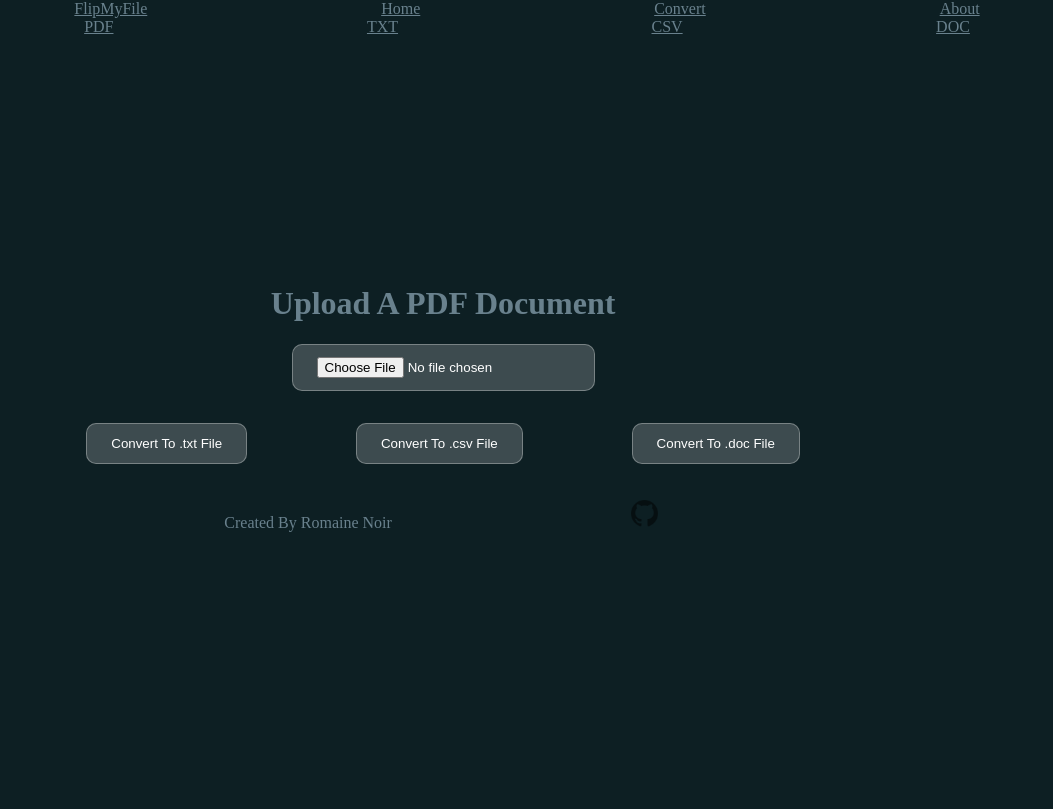
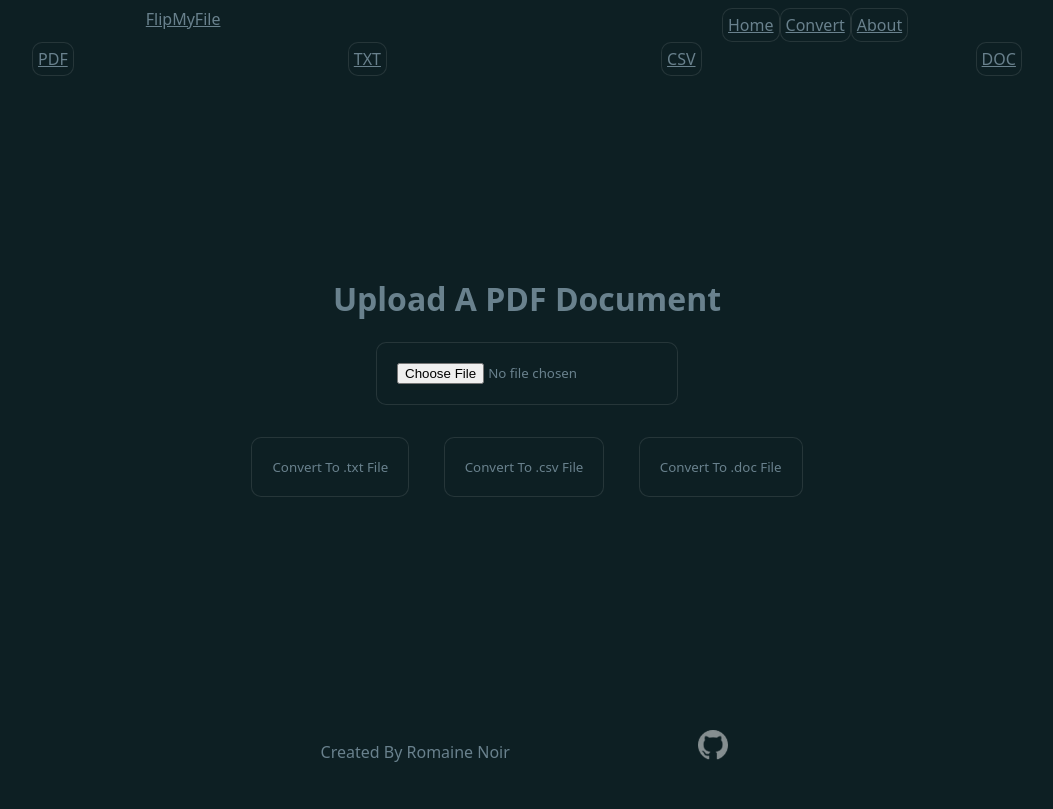
Before and after one commit to romainenoir/file-converter_flask, a Flask app: page /convert/PDF in a window 1280 px wide. Shown: the whole page, without its empty margins (113-1166 px from the left). Before the commit the page ends 532 px from the top, so only its background shows below. Run offline with Flask 3, Linux system fonts and the light colour scheme; some libraries are stand-ins or nearby versions.

Commit message:
refactor: enhance styling and structure of HTML templates and CSS

```diff
--- a/static/style.css
+++ b/static/style.css
@@ -1,31 +1,52 @@
 * {
     background-color: #0D1F23;
     color: #69818D;
+    box-sizing: border-box;
+    font-family: system-ui, -apple-system, BlinkMacSystemFont, 'Segoe UI', Roboto, Oxygen, Ubuntu, Cantarell, 'Open Sans', 'Helvetica Neue', sans-serif
 }
 
 hr {
     opacity: 0;
 }
 
+/*NAVIGATION BAR*/
 .navbar, .convert-nav{
     display: flex;
     justify-content: space-around;
 }
 
-.content{
-    width: 89%;
-    margin: auto;
+.nav_links {
+    display: flex;
+    justify-content: space-between
 }
 
-.convert_block {
-    width: 80%;
-    padding: 30px;
-    text-align: center;
-    justify-content: center;
-    padding-top: 20%;
-    padding-bottom: 10%;
+.nav_link {
+    width: fit-content;
+    padding: 5px;
+    border: 1.5px solid rgba(255, 255, 255, 0.10);
+    border-radius: 10px;
 }
 
+.nav_link:hover {
+    border: 1.5px solid rgb(255, 255, 255);
+}
+
+/* WEBPAGE CONTENT */
+.content_block {
+    width: 800px;
+    padding: 70px;
+    margin: 150px auto;
+    text-align: center;
+}
+
+.content_block_conversion {
+    width: 700px;
+    padding: 50px;
+    margin: 130px auto;
+    text-align: center;
+}
+
+/* FORM */
 .form_actions {
     display: flex;
     justify-content: space-evenly;
@@ -33,37 +54,37 @@ hr {
 }
 
 .form_button {
-    padding: 12px 24px;
-    background: rgba(255, 255, 255, 0.2);
-    border: 1px solid rgba(255, 255, 255, 0.3);
-    color: white;
+    width: fit-content;
+    padding: 20px;
+    border: 1.5px solid rgb(255, 255, 255, 0.10);
     border-radius: 10px;
 }
 
+.form_button:hover {
+    border: 1.5px solid rgb(255, 255, 255, 1);
+}
+
+/* FOOTER */
 .footer {
+    width: 800px ;
+    padding: 10px;
+    margin: 20px auto;
     display: flex;
     justify-content: space-evenly;
     text-align: center;
 }
 
-#github_icon {
-    display: block;
-    margin-right: auto;
-    width: 33px;
+.social_link {
+    margin: 5px;
+    padding: auto;
+    width: 30px;
     opacity: 0.5;
 }
 
-#github_link {
-    width: auto;
-    height: 33px;
-    display: flex;
-    justify-content: center;
-}
-
-#github_icon:hover {
+.social_link:hover {
     opacity: 1;
 }
 
-#github_icon:active {
+.social_link:active {
     color: #ffffff;
 }
--- a/templates/about.html
+++ b/templates/about.html
@@ -1,5 +1,8 @@
 {% extends "base.html" %}
 
 {% block content %}
-<h1>What Is FlipMyFile?</h1>
+<div class="content_block">
+    <h1>What Is FlipMyFile?</h1>
+</div>
+
 {% endblock %}
--- a/templates/base.html
+++ b/templates/base.html
@@ -11,10 +11,13 @@
     </head>
     <body class="content">
         <div class="navbar">
-            <a href="/">FlipMyFile</a>
-            <a href="/">Home</a>
-            <a href="/convert/PDF">Convert</a>
-            <a href="/about">About</a>
+            <a href="/" class="nav_logo">FlipMyFile</a>
+            <div class="nav_links">
+                <a href="/" class="nav_link">Home</a>
+                <a href="/convert/PDF" class="nav_link">Convert</a>
+                <a href="/about" class="nav_link">About</a>
+            </div>
+
         </div>
 
         {% block content %}
@@ -23,8 +26,12 @@
     <hr>
     <footer >
         <div class="footer">
-            <p id="credits">Created By Romaine Noir</p>
-            <a href="https://github.com/romainenoir" id="github_link"><img src="/static/images/Github-Logo-PNG-File-1.png" alt="Github Page" id="github_icon"></a>
+            <div class="credits_div">
+                <p id="credits">Created By Romaine Noir</p>
+            </div>
+            <div class="social_links_row">
+                <a href="https://github.com/romainenoir"><img src="/static/images/github_edge-icon.png" alt="Github Page" class="social_link"></a>
+            </div>
         </div>
     </footer>
 </html>
--- a/templates/file.html
+++ b/templates/file.html
@@ -4,11 +4,11 @@
 
 <div class="convert-nav">
 {% for file_dot, file_name in file_types.items() %}
-<a href="{{ url_for('convert', file_type=file_name) }}">{{ file_name }}</a>
+<a href="{{ url_for('convert', file_type=file_name) }}" class="nav_link">{{ file_name }}</a>
 {% endfor %}
 </div>
 
-<div class="convert_block">
+<div class="content_block_conversion">
     <h1>Upload A {{ file_type | upper() }} Document</h1>
 
     {% if file_type == "PDF" %}
@@ -27,7 +27,7 @@
     {% if file_type == "TXT" %}
     <form class="converter_form txt_form" method="POST" enctype="multipart/form-data">
         {{txt_converter.hidden_tag()}}
-        <p>{{txt_converter.file_doc(class="file_field")}}</p>
+        <p>{{txt_converter.file_doc(class="form_button")}}</p>
 
         <div class="form_actions">
             <p>{{txt_converter.convert_to_pdf(class="form_button")}}</p>
@@ -40,7 +40,7 @@
     {% if file_type == "DOC" %}
     <form class="converter_form doc_form" method="POST" enctype="multipart/form-data">
         {{doc_converter.hidden_tag()}}
-        <p>{{doc_converter.file_doc(class="file_field")}}</p>
+        <p>{{doc_converter.file_doc(class="form_button")}}</p>
 
         <div class="form_actions">
             <p>{{doc_converter.convert_to_pdf(class="form_button")}}</p>
@@ -54,7 +54,7 @@
     {%if file_type == "CSV" %}
     <form class="converter_form doc_form" method="POST" enctype="multipart/form-data">
         {{csv_converter.hidden_tag()}}
-        <p>{{csv_converter.file_doc(class="file_field")}}</p>
+        <p>{{csv_converter.file_doc(class="form_button")}}</p>
 
         <div class="form_actions">
             <p>{{csv_converter.convert_to_txt(class="form_button")}}</p>
@@ -62,7 +62,8 @@
             <p>{{csv_converter.convert_to_pdf(class="form_button")}}</p>
         </div>
     </form>
+    {% endif %}
 </div>
-{% endif %}
+
 
 {% endblock %}
```
Also changed, not shown: templates/index.html (+5 -2 lines), static/images/github_edge-icon.png (added).
